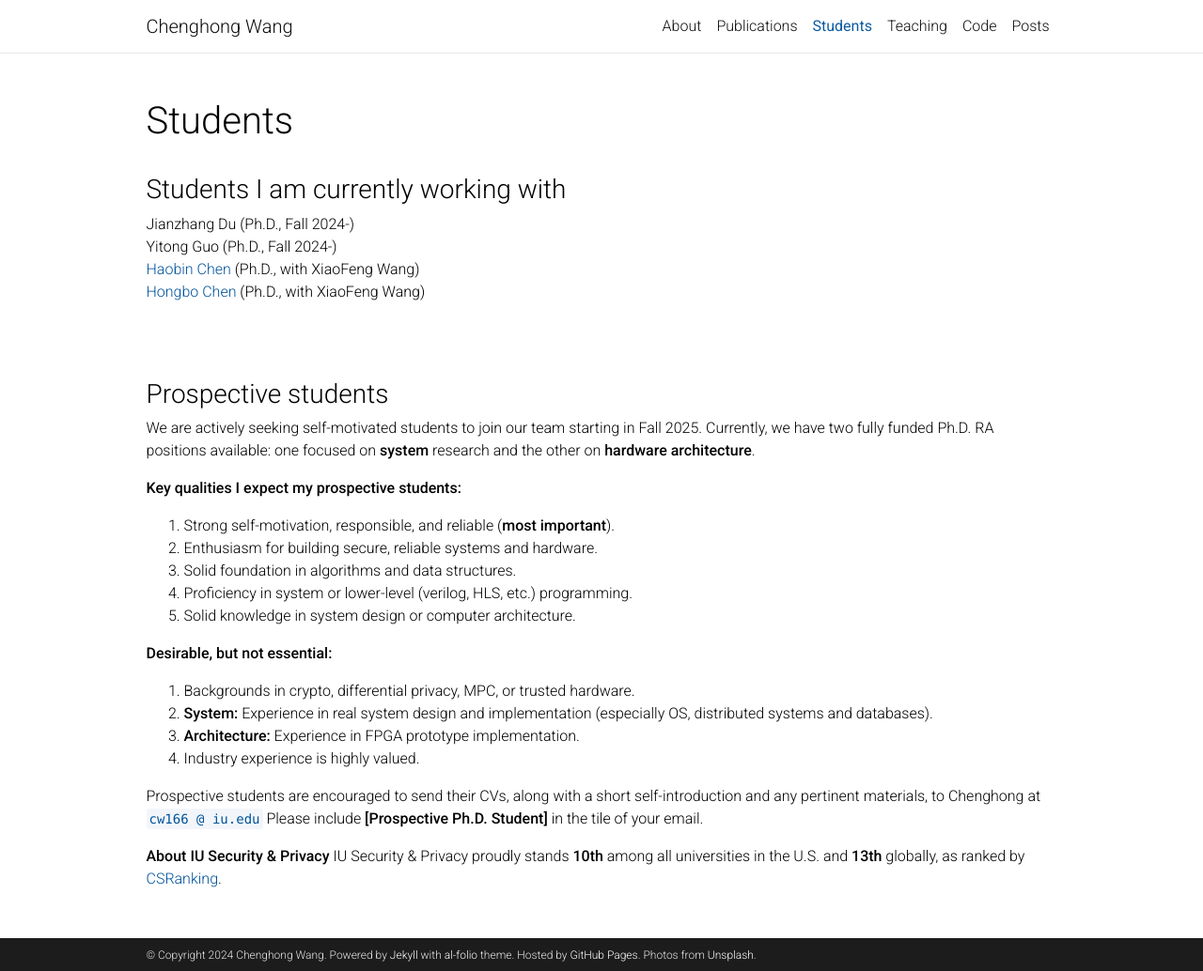
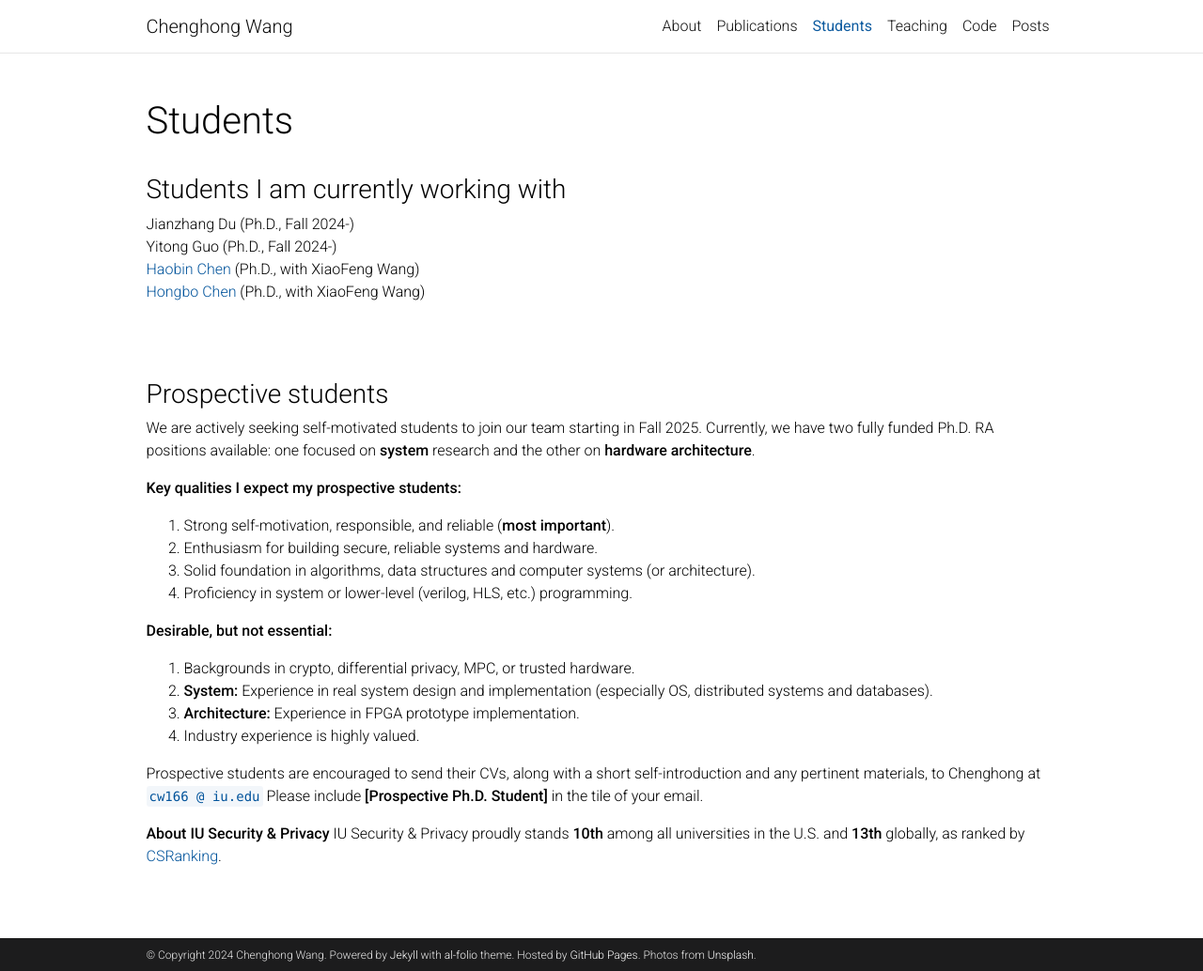
Before and after one commit to lovingmage/lovingmage.github.io, a Jekyll site: the page built from _pages/students.md, in a window 1280 px wide and 1034 px high. Shown: the whole window at 94% size. Built offline with Jekyll 4.4.1, drawn with Linux system fonts in a browser that asks for light colours; comment, search, counter and statistics services are not loaded; a style sheet for code colours, icons or effects is not loaded.

Commit message:
Update students.md

```diff
--- a/_pages/students.md
+++ b/_pages/students.md
@@ -24,10 +24,8 @@ We are actively seeking self-motivated students to join our team starting in Fal
 
 1. Strong self-motivation, responsible, and reliable (**most important**).
 2. Enthusiasm for building secure, reliable systems and hardware.
-3. Solid foundation in algorithms and data structures.
+3. Solid foundation in algorithms, data structures and computer systems (or architecture).
 4. Proficiency in system or lower-level (verilog, HLS, etc.) programming.
-5. Solid knowledge in system design or computer architecture.
-
 
 **Desirable, but not essential:**
 
```
